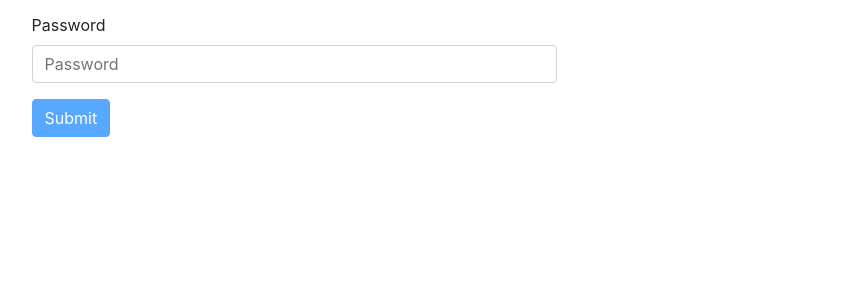
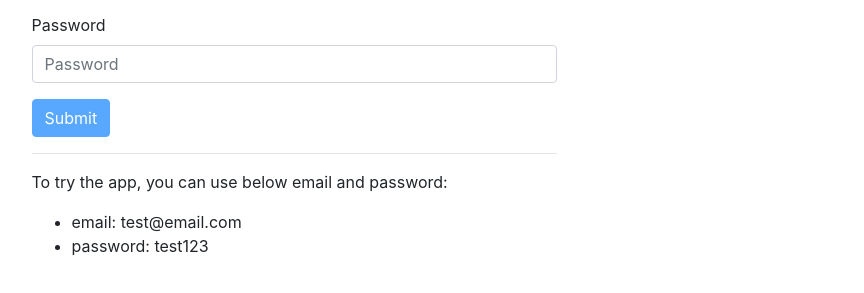
Before and after one commit to marko-peter/budgetApp, a plain HTML site: page index.html at #!/login in a window 1280 px wide. Shown: the part 169-462 px from the top of the page, without its empty margins (346-1210 px from the left). Drawn offline with nearby package versions, Linux system fonts and the light colour scheme; some packages are replaced by stand-ins of ours; no server answers.

Commit message:
'views/login.html'

```diff
--- a/views/login.html
+++ b/views/login.html
@@ -38,4 +38,12 @@
     <button type="submit" class="btn btn-primary" ng-disabled="logInForm.$invalid">Submit</button>
 
   </form>
+
+  <hr>
+  <p>To try the app, you can use below email and password:</p>
+  <ul>
+    <li>email: test@email.com</li>
+    <li>password: test123</li>
+  </ul>
+
 </div>
```
